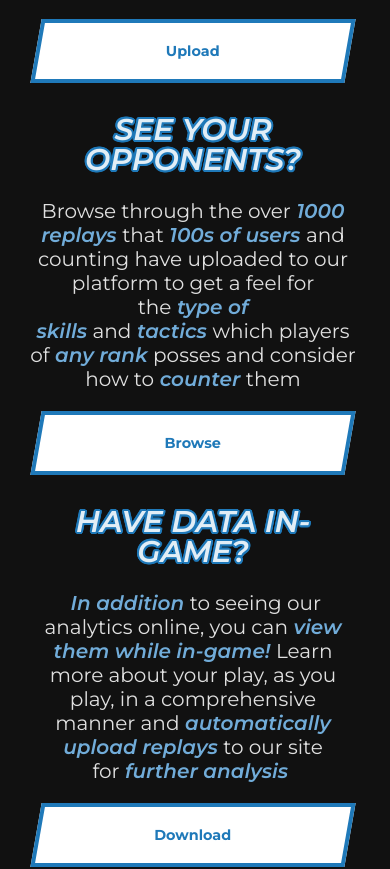
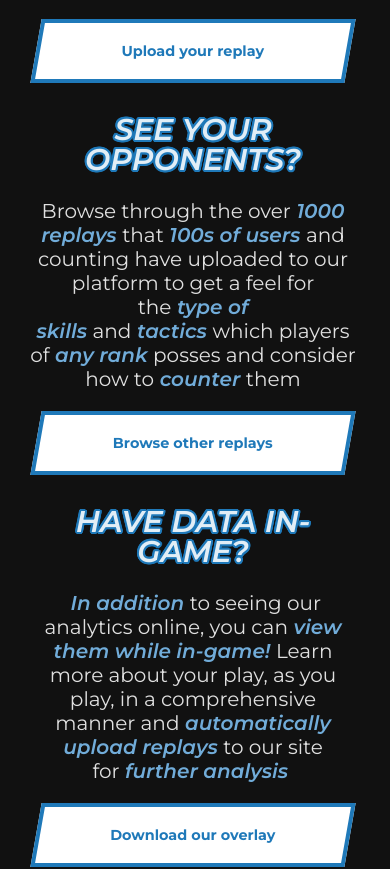
Before and after one commit to stratosphererl/stratosphere, a React (Vite) app in the folder webapp/: page /home in a window 390 px wide. Shown: the part 1446-2315 px from the top of the page. Built offline with nearby package versions, Linux system fonts and the light colour scheme.

Commit message:
Removed functionality for home page buttons having different text based on screen width

```diff
--- a/webapp/src/routes/Home/home.tsx
+++ b/webapp/src/routes/Home/home.tsx
@@ -55,8 +55,7 @@ export default function Home() {
         <HomePresentationBlock
           img={HomeImage1}
           title="WANT TO IMPROVE?"
-          shortName="Upload"
-          longName="Upload your replay"
+          name="Upload your replay"
           text={
             <p className="home-body-text -mb-1">
               Send your replay to our
@@ -78,8 +77,7 @@ export default function Home() {
         <HomePresentationBlock
           img = {HomeImage2}
           title = "SEE YOUR OPPONENTS?"
-          shortName = "Browse"
-          longName = "Browse other replays"
+          name = "Browse other replays"
           text={
             <p className="home-body-text -mb-1">
               Browse through the over
@@ -104,8 +102,7 @@ export default function Home() {
           <HomePresentationBlock
           img = {HomeImage3}
           title = "HAVE DATA IN-GAME?"
-          shortName="Download"
-          longName="Download our overlay"
+          name="Download our overlay"
           text = {
             <p className="home-body-text -mb-1">
               <InTextColoring text="In addition"/>
@@ -122,7 +119,7 @@ export default function Home() {
   }
 }
 
-export function HomePresentationBlock (props: {img: string, title: string, shortName: string, longName: string, text: JSX.Element}) {
+export function HomePresentationBlock (props: {img: string, title: string, name: string, text: JSX.Element}) {
   return (
     <div className="home-main">
       <div className="flex flex-nowrap justify-center">
@@ -130,10 +127,7 @@ export function HomePresentationBlock (props: {img: string, title: string, short
         <div className="mx-8 home-text-box my-auto">
           <h1 className="chill-blue-stroke-2 italic home-subtitle">{props.title}</h1>
           {props.text}
-          { window.innerWidth < 845 ? // Change display of text based on initial screen width
-            <a href="/upload" className="home-lower-button mt-6"><div className="vertical-text">{props.shortName}</div></a> :
-            <a href="/upload" className="home-lower-button mt-6"><div className="vertical-text">{props.longName}</div></a>
-          }
+          <a href="/upload" className="home-lower-button mt-6"><div className="vertical-text">{props.name}</div></a>
         </div>
       </div>
     </div>
```
